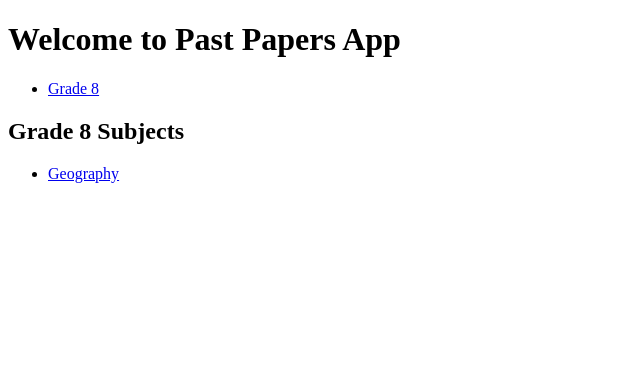
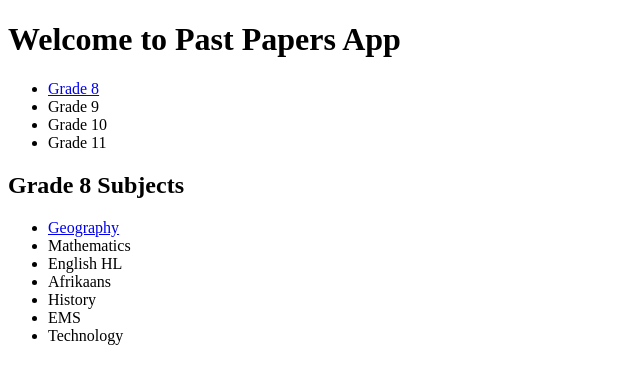
Before and after one commit to zainaaazz/PastPapers, a React (Create React App) app: page /grade8 in a window 1280 px wide. Shown: the top 384 px of the page, without its empty margins (0-640 px from the left). Built offline with nearby package versions, Linux system fonts and the light colour scheme.

Commit message:
Minor additions

```diff
--- a/src/App.js
+++ b/src/App.js
@@ -13,6 +13,9 @@ function App() {
             <li>
               <Link to="/grade8">Grade 8</Link>
             </li>
+            <li>Grade 9</li>
+            <li>Grade 10</li>
+            <li>Grade 11</li>
             {/* Add links for other grades as needed */}
           </ul>
         </nav>
--- a/src/Grade8.js
+++ b/src/Grade8.js
@@ -9,6 +9,12 @@ function Grade8() {
         <li>
           <Link to="/8Geography">Geography</Link>
         </li>
+        <li>Mathematics</li>
+        <li>English HL</li>
+        <li>Afrikaans</li>
+        <li>History</li>
+        <li>EMS</li>
+        <li>Technology</li>
         {/* Add links for other subjects as needed */}
       </ul>
     </div>
```
